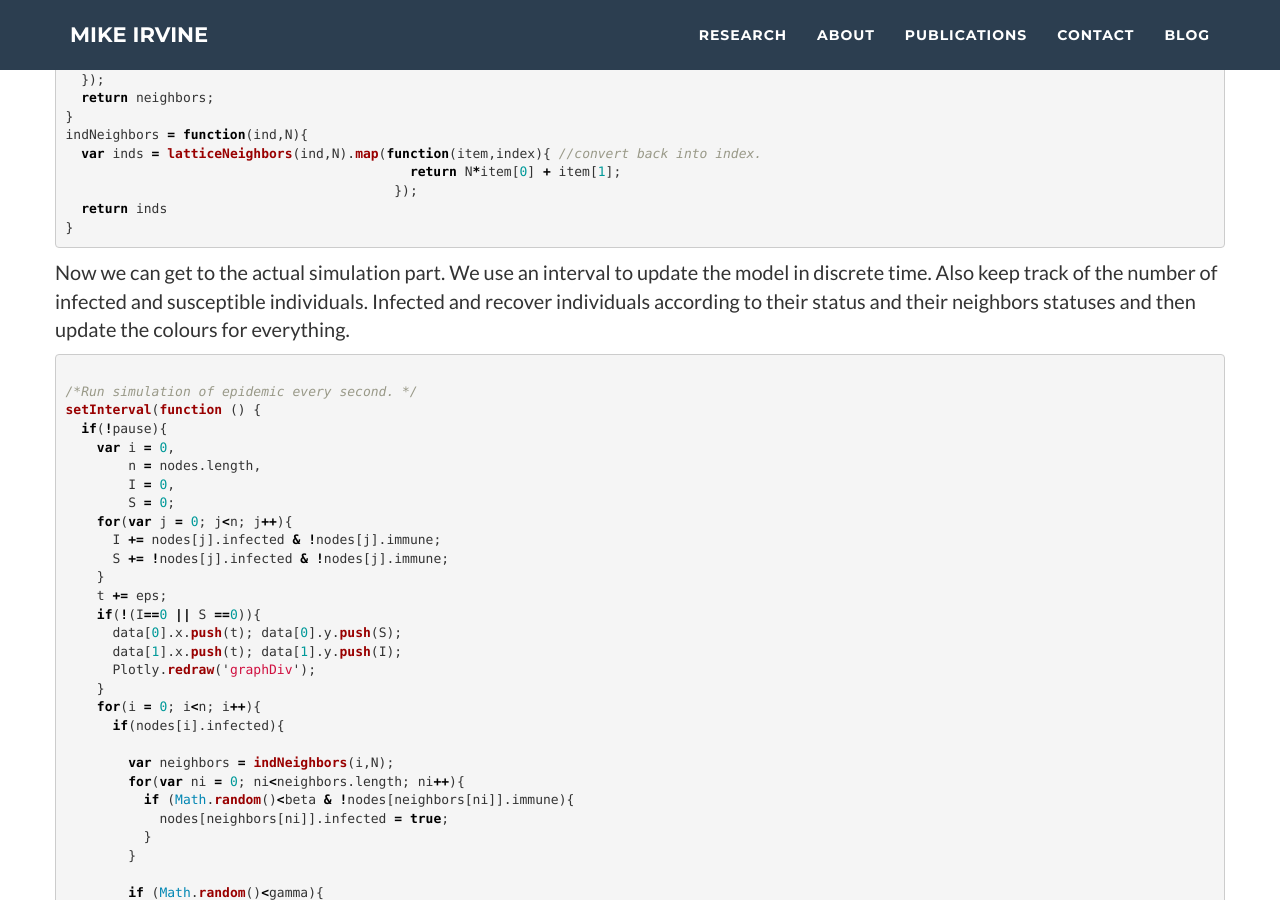
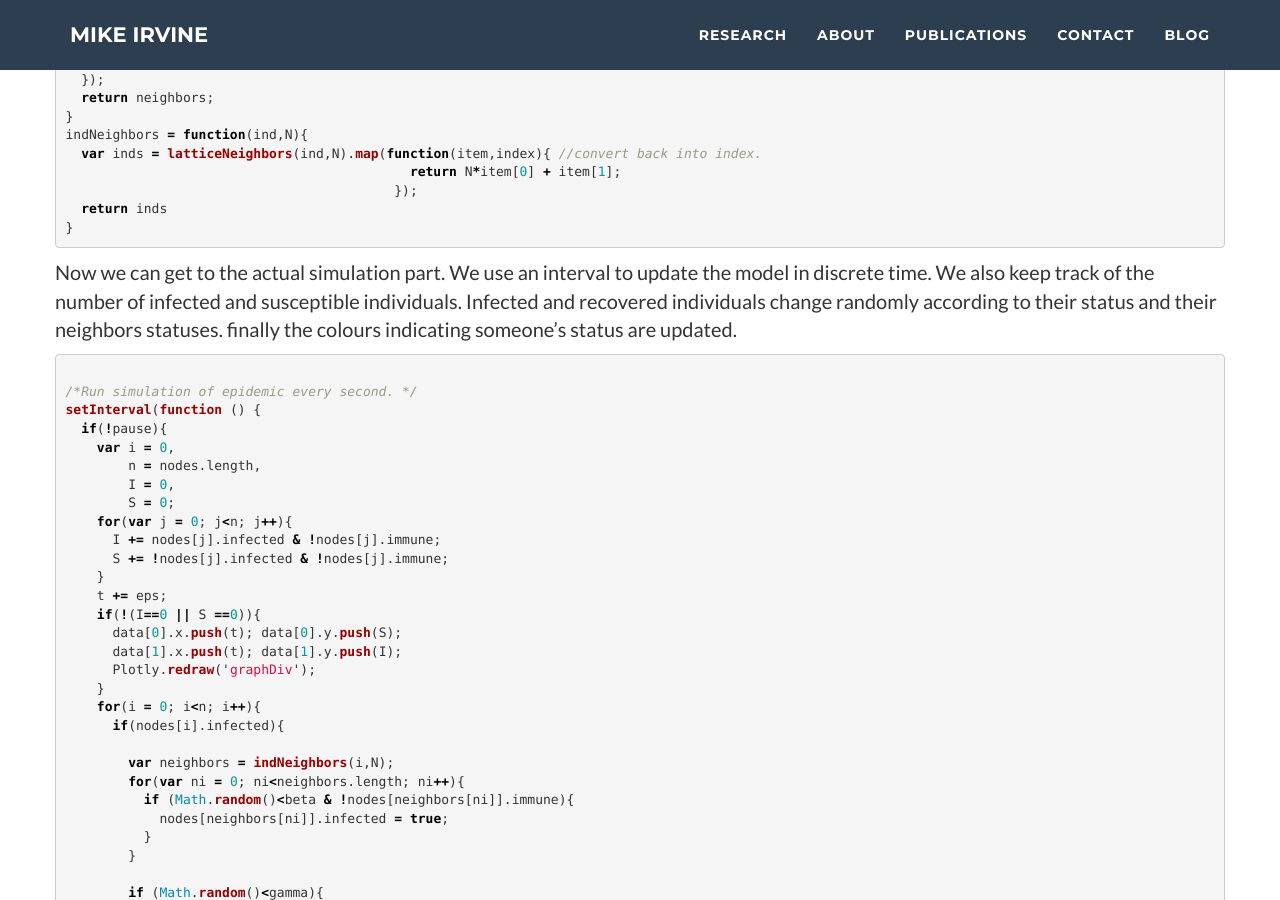
Before and after one commit to sempwn/sempwn.github.io, a Jekyll site: the page built from _posts/2016-11-23-epidemic-model-js.md, in a window 1280 px wide and 900 px high, scrolled down 3767 px. Built offline with Jekyll 4.4.1, drawn with Linux system fonts in a browser that asks for light colours; nearby versions of some CDN libraries; some web fonts are replaced; formulas are drawn with MathJax 3; some of the changed text lies outside the part shown.

Commit message:
fix typos

````diff
--- a/_posts/2016-11-23-epidemic-model-js.md
+++ b/_posts/2016-11-23-epidemic-model-js.md
@@ -187,9 +187,9 @@ indNeighbors = function(ind,N){
 ```
 
 Now we can get to the actual simulation part. We use an interval
-to update the model in discrete time. Also keep track of the number of infected
-and susceptible individuals. Infected and recover individuals according to their
-status and their neighbors statuses and then update the colours for everything.
+to update the model in discrete time. We also keep track of the number of infected
+and susceptible individuals. Infected and recovered individuals change randomly according to their
+status and their neighbors statuses. finally the colours indicating someone's status are updated.
 
 ```javascript
 
````
Also changed, not shown: other parts of _posts/2016-11-23-epidemic-model-js.md (+1 -1 lines).
